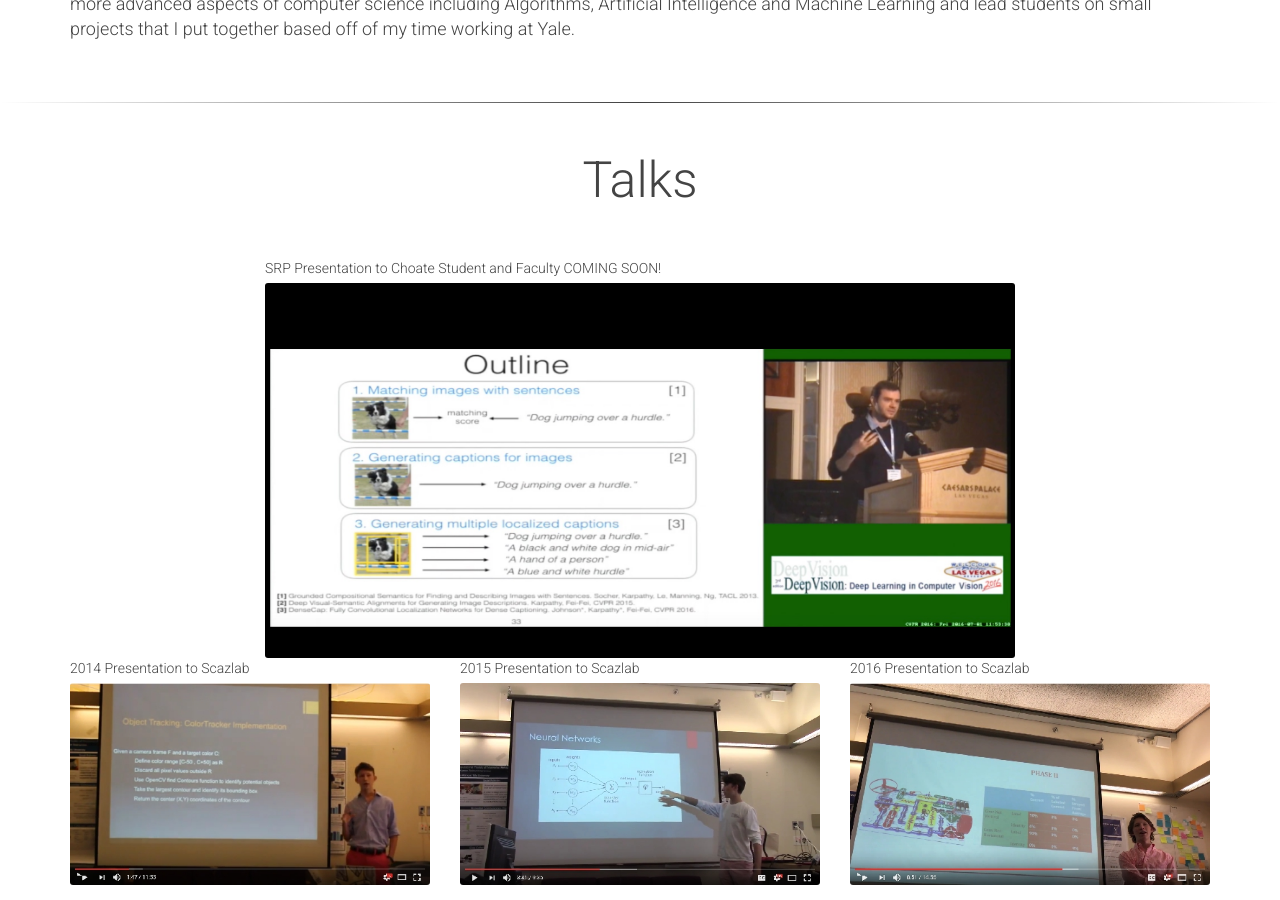
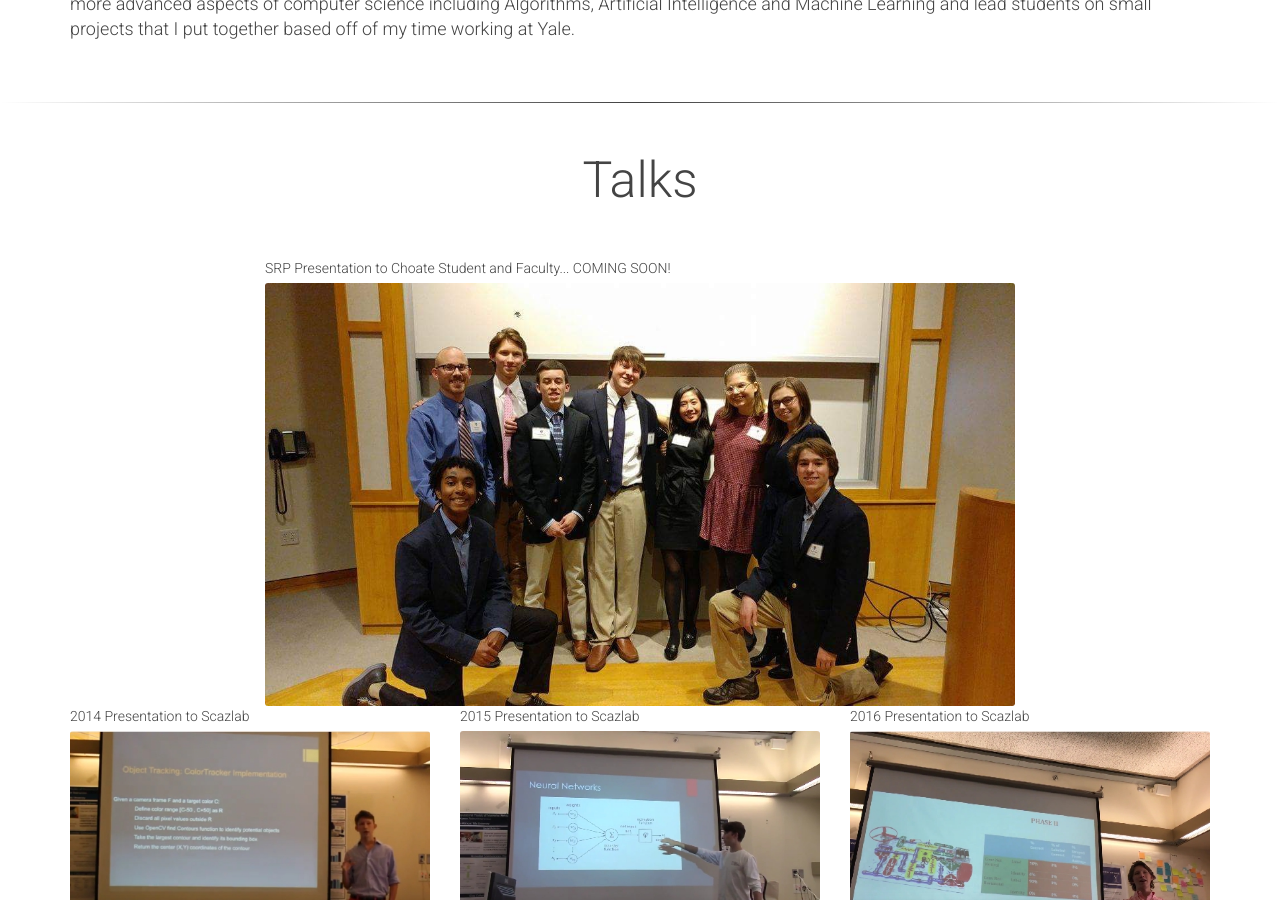
Before and after one commit to georgewildridge/georgewildridgeoriginalwebsite, a Jekyll site: the page built from index.md, in a window 1280 px wide and 900 px high, scrolled down 1434 px. Built offline with Jekyll 4.4.1, drawn with Linux system fonts in a browser that asks for light colours.

Commit message:
Big Talk

```diff
--- a/_includes/talks.html
+++ b/_includes/talks.html
@@ -3,14 +3,14 @@
   <h2>Talks</h2>
   <div class="row">
     <div class="col-md-8 col-md-offset-2">
-      <div class="ts">SRP Presentation to Choate Student and Faculty     COMING SOON!</div>
-      <a href="georgewildridge.github.io" target="_blank" savefrom_lm_index="2" savefrom_lm="1"><img src="/img/cvpr2016_talk.jpg" style="width:100%;border-radius:3px;"></a><span style="padding: 0; margin: 0; margin-left: 5px;">
+      <div class="ts">SRP Presentation to Choate Student and Faculty...     COMING SOON!</div>
+      <a href="georgewildridge.github.io" target="_blank" savefrom_lm_index="2" savefrom_lm="1"><img src="/img/srp_group.jpg" style="width:100%;border-radius:3px;"></a><span style="padding: 0; margin: 0; margin-left: 5px;">
     </div>
   </div>
   <div class="row">
     <div class="col-md-4">
       <div class="ts">2014 Presentation to Scazlab</div>
-      <a href="https://www.youtube.com/watch?v=EqdnoqzOa_c" savefrom_lm_index="2" savefrom_lm="1"><img src="/img/pres_2014.jpg" style="width:100%;border-radius:3px;"></a><span style="padding: 0; margin: 0; margin-left: 5px;">
+      <a href="https://www.youtube.com/watch?v=EqdnoqzOa_c" target="_blank" savefrom_lm_index="2" savefrom_lm="1"><img src="/img/pres_2014.jpg" style="width:100%;border-radius:3px;"></a><span style="padding: 0; margin: 0; margin-left: 5px;">
     </div>
     <div class="col-md-4">
       <div class="ts">2015 Presentation to Scazlab</div>
```
Also changed, not shown: img/srp_group.JPG (added).
